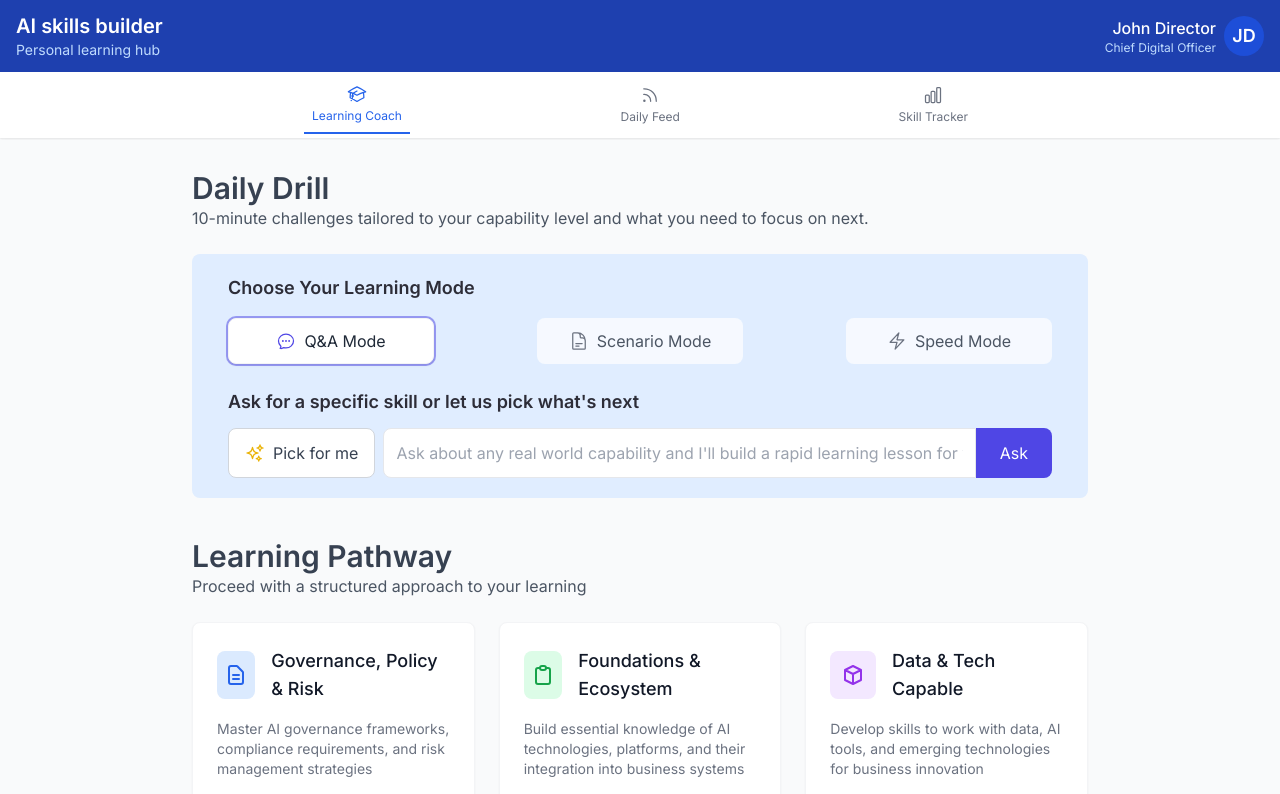
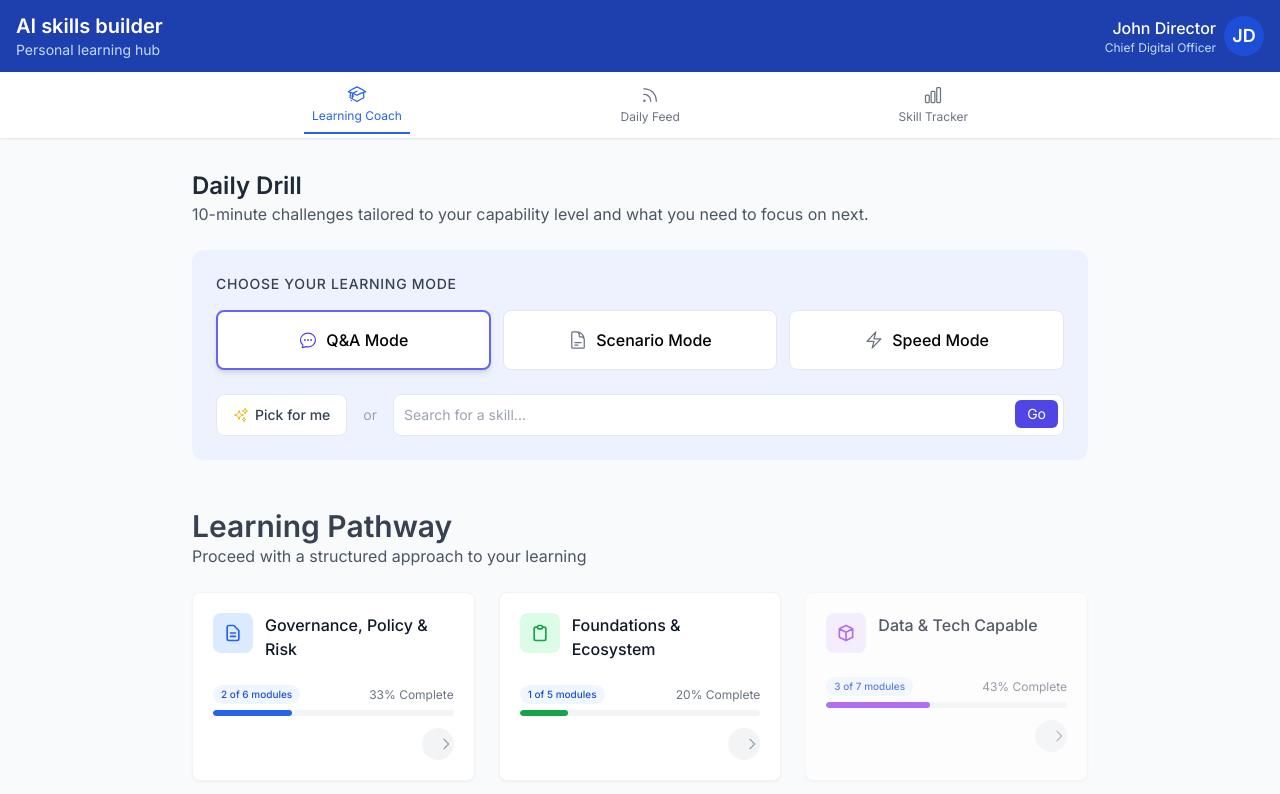
Before and after one commit to danr75/Test2Rapid, a Next.js app: page /learning-coach in a window 1280 px wide. Shown: the top 794 px of the page. Built offline with nearby package versions, Linux system fonts and the light colour scheme.

Commit message:
learning path UI

```diff
--- a/src/pages/learning-coach.tsx
+++ b/src/pages/learning-coach.tsx
@@ -275,7 +275,6 @@ const LearningCoachPage: React.FC = () => {
     {
       id: 'governance-policy-risk',
       title: 'Governance, Policy & Risk',
-      description: 'Master AI governance frameworks, compliance requirements, and risk management strategies',
       progress: { completed: 2, total: 6, percentage: 33 },
       color: 'blue',
       icon: (
@@ -288,7 +287,6 @@ const LearningCoachPage: React.FC = () => {
     {
       id: 'foundations-ecosystem',
       title: 'Foundations & Ecosystem',
-      description: 'Build essential knowledge of AI technologies, platforms, and their integration into business systems',
       progress: { completed: 1, total: 5, percentage: 20 },
       color: 'green',
       icon: (
@@ -301,7 +299,6 @@ const LearningCoachPage: React.FC = () => {
     {
       id: 'data-tech-capable',
       title: 'Data & Tech Capable',
-      description: 'Develop skills to work with data, AI tools, and emerging technologies for business innovation',
       progress: { completed: 3, total: 7, percentage: 43 },
       color: 'purple',
       icon: (
@@ -313,7 +310,6 @@ const LearningCoachPage: React.FC = () => {
     {
       id: 'leadership-strategy',
       title: 'Leadership & Strategy',
-      description: 'Develop strategic leadership skills for guiding AI initiatives and digital transformation',
       progress: { completed: 4, total: 8, percentage: 50 },
       color: 'indigo',
       icon: (
@@ -325,7 +321,6 @@ const LearningCoachPage: React.FC = () => {
     {
       id: 'workforce-enablement',
       title: 'Workforce Enablement',
-      description: 'Equip teams with AI skills and create organizational structures for effective AI adoption',
       progress: { completed: 2, total: 6, percentage: 33 },
       color: 'teal',
       icon: (
@@ -337,7 +332,6 @@ const LearningCoachPage: React.FC = () => {
     {
       id: 'ai-ethics-responsibility',
       title: 'AI Ethics & Responsibility',
-      description: 'Understand ethical considerations and responsible AI practices for sustainable development',
       progress: { completed: 1, total: 5, percentage: 20 },
       color: 'pink',
       icon: (
@@ -447,66 +441,67 @@ const LearningCoachPage: React.FC = () => {
       <main className="container mx-auto px-4 py-8">
         <div className="max-w-4xl mx-auto">
           {/* Daily Drill */}
-          <div className="mb-10">
-            <h2 className="text-3xl font-semibold text-gray-700">Daily Drill</h2>
-            <p className="text-gray-600 mb-6">10-minute challenges tailored to your capability level and what you need to focus on next.</p>
+          <div className="mb-12">
+            <div className="mb-6">
+              <h2 className="text-2xl font-semibold text-gray-800">Daily Drill</h2>
+              <p className="text-gray-600">10-minute challenges tailored to your capability level and what you need to focus on next.</p>
+            </div>
 
-            {/* Learning mode tabs with ask bar */}
-            <div style={{backgroundColor: '#E0EDFF'}} className="rounded-lg p-5 mt-4">
-              <div className="px-4 mb-4">
-                <h3 className="text-lg font-semibold" style={{color: '#2D2D38'}}>Choose Your Learning Mode</h3>
-              </div>
-              <div className="flex justify-between px-4 mb-6">
+            {/* Learning mode selector */}
+            <div className="bg-indigo-50 rounded-xl p-6 mb-6">
+              <h3 className="text-sm font-medium text-gray-700 mb-4 uppercase tracking-wider">Choose Your Learning Mode</h3>
+              <div className="grid grid-cols-1 sm:grid-cols-3 gap-3 mb-6">
                 {learningModes.map((mode) => (
                   <button
                     key={mode.id}
-                    className={`flex items-center justify-center px-4 py-2.5 rounded-lg w-1/4 transition-colors ${
-                      currentLearningMode === mode.id
-                        ? 'bg-white shadow text-gray-800 border border-gray-100 ring-2 ring-primary ring-opacity-50'
-                        : 'bg-white bg-opacity-70 text-gray-600 hover:bg-white hover:bg-opacity-100'
-                    }`}
                     onClick={() => handleModeChange(mode.id)}
+                    className={`
+                      flex items-center justify-center p-4 rounded-lg transition-all
+                      ${currentLearningMode === mode.id
+                        ? 'bg-white shadow-md border-2 border-indigo-500'
+                        : 'bg-white hover:bg-gray-50 border border-gray-200'
+                      }
+                    `}
                   >
                     <mode.icon
                       className={`h-5 w-5 mr-2 ${
-                        currentLearningMode === mode.id ? 'text-primary' : 'text-gray-500'
+                        currentLearningMode === mode.id ? 'text-indigo-600' : 'text-gray-500'
                       }`}
                       aria-hidden="true"
                     />
-                    <span>{mode.label}</span>
+                    <span className="font-medium">{mode.label}</span>
                   </button>
                 ))}
               </div>
 
-              {/* Ask Bar */}
-              <div className="px-4 mt-6">
-                <h3 className="text-lg font-semibold mb-3" style={{color: '#2D2D38'}}>
-                  Ask for a specific skill or let us pick what's next
-                </h3>
-                <div className="flex gap-2">
+              {/* Action Buttons */}
+              <div className="flex flex-col sm:flex-row gap-3 items-center">
                 <button
                   onClick={handlePickForMe}
-                    className="whitespace-nowrap bg-white border border-gray-300 text-gray-700 px-4 py-3 rounded-lg hover:bg-gray-50 transition-colors flex items-center hover:shadow-sm"
+                  className="flex-shrink-0 flex items-center justify-center px-4 py-2.5 bg-white border border-gray-200 rounded-lg hover:bg-gray-50 transition-colors font-medium text-gray-700 text-sm whitespace-nowrap"
                 >
-                    <SparklesIcon className="h-5 w-5 mr-2 text-yellow-500" />
+                  <SparklesIcon className="h-4 w-4 mr-1.5 text-yellow-500" />
                   Pick for me
                 </button>
-                  <div className="flex flex-grow">
+
+                <div className="text-sm text-gray-400 px-1">or</div>
+
+                <div className="relative flex-grow">
                   <input
                     type="text"
-                      className="flex-grow p-3 border border-gray-200 rounded-l-lg focus:outline-none focus:ring-1 focus:ring-primary focus:border-primary"
-                      placeholder="Ask about any real world capability and I'll build a rapid learning lesson for you..."
+                    className="w-full p-2.5 pr-16 text-sm border border-gray-200 rounded-lg focus:ring-2 focus:ring-indigo-500 focus:border-indigo-500"
+                    placeholder="Search for a skill..."
                     onKeyPress={(e: React.KeyboardEvent) => e.key === 'Enter' && handleTopicSubmit((e.target as HTMLInputElement).value)}
                   />
                   <button
                     onClick={() => {
                       const inputEl = document.querySelector('input[type="text"]') as HTMLInputElement;
-                        if (inputEl && inputEl.value) handleTopicSubmit(inputEl.value);
+                      if (inputEl?.value) handleTopicSubmit(inputEl.value);
                     }}
-                      className="bg-primary text-white px-6 py-3 rounded-r-lg hover:bg-indigo-700 transition-colors">
-                      Ask
+                    className="absolute right-1.5 top-1.5 px-3 py-1 bg-indigo-600 text-white text-sm rounded-md hover:bg-indigo-700 transition-colors"
+                  >
+                    Go
                   </button>
-                  </div>
                 </div>
               </div>
             </div>
@@ -549,41 +544,52 @@ const LearningCoachPage: React.FC = () => {
                 return (
                   <div
                     key={pathway.id}
-                    className={`bg-white rounded-lg shadow-sm overflow-hidden border border-gray-100 ${isFoundations ? 'cursor-pointer hover:shadow-md transition-shadow' : ''}`}
-                    onClick={isFoundations ? handleCardClick : undefined}
+                    className={`group relative bg-white rounded-lg shadow-sm overflow-hidden border border-gray-100
+                               hover:shadow-md hover:border-indigo-100 hover:ring-1 hover:ring-indigo-200
+                               transition-all duration-150 ease-in-out cursor-pointer h-full
+                               ${!pathway.path ? 'opacity-70 pointer-events-none' : ''}`}
+                    onClick={() => pathway.path && router.push(pathway.path)}
+                    role="button"
+                    tabIndex={0}
+                    onKeyDown={(e) => {
+                      if ((e.key === 'Enter' || e.key === ' ') && pathway.path) {
+                        e.preventDefault();
+                        router.push(pathway.path);
+                      }
+                    }}
+                    aria-label={`${pathway.title} - ${pathway.progress.completed} of ${pathway.progress.total} modules completed`}
                   >
-                    <div className="p-6 flex flex-col h-full">
-                      <div className="flex items-center mb-4">
-                        <div className={`h-12 w-12 ${bgColor} flex items-center justify-center rounded-lg`}>
-                          {pathway.icon}
+                    <div className="p-5 flex flex-col h-full">
+                      <div className="flex items-start mb-3">
+                        <div className={`h-10 w-10 ${bgColor} flex-shrink-0 flex items-center justify-center rounded-lg`}>
+                          {React.cloneElement(pathway.icon as React.ReactElement, { className: 'h-5 w-5' })}
                         </div>
-                        <h3 className="ml-4 text-lg font-medium text-gray-900">{pathway.title}</h3>
+                        <h3 className="ml-3 text-base font-medium text-gray-900 group-hover:text-indigo-700 transition-colors">
+                          {pathway.title}
+                        </h3>
                       </div>
-                      <p className="text-sm text-gray-500 mb-4">{pathway.description}</p>
-                      <div className="mt-auto">
-                        <div className="flex justify-between items-center mb-2">
-                          <span className="inline-flex items-center px-2.5 py-0.5 rounded-full text-xs font-medium bg-blue-100 text-blue-800">
+
+                      <div className="mt-3">
+                        <div className="flex justify-between items-center mb-1.5">
+                          <span className="inline-flex items-center px-2 py-0.5 rounded-full text-[10px] font-medium bg-blue-50 text-blue-700">
                             {pathway.progress.completed} of {pathway.progress.total} modules
                           </span>
                           <span className="text-xs text-gray-500">{pathway.progress.percentage}% Complete</span>
                         </div>
-                        <div className="w-full bg-gray-200 rounded-full h-2 mb-4">
+                        <div className="w-full bg-gray-100 rounded-full h-1.5 overflow-hidden">
                           <div
-                            className={`h-2 rounded-full bg-${pathway.color}-500`}
+                            className={`h-full rounded-full ${progressBarColor}`}
                             style={{ width: `${pathway.progress.percentage}%` }}
+                            aria-hidden="true"
                           />
                         </div>
-                        <button
-                          className="w-full text-sm text-white bg-blue-600 hover:bg-blue-700 px-4 py-2 rounded-md transition-colors"
-                          onClick={(e) => {
-                            e.stopPropagation();
-                            if (pathway.path) {
-                              router.push(pathway.path);
-                            }
-                          }}
-                        >
-                          {pathway.progress.completed > 0 ? 'Continue' : 'Start Learning'}
-                        </button>
+                        <div className="mt-3 text-right">
+                          <span className="inline-flex items-center justify-end w-8 h-8 rounded-full bg-gray-100 text-gray-400 group-hover:bg-gray-200 transition-colors">
+                            <svg className="w-4 h-4" fill="none" stroke="currentColor" viewBox="0 0 24 24">
+                              <path strokeLinecap="round" strokeLinejoin="round" strokeWidth={2} d="M9 5l7 7-7 7" />
+                            </svg>
+                          </span>
+                        </div>
                       </div>
                     </div>
                   </div>
```
Lines whose indentation alone changed are shown as unchanged.
